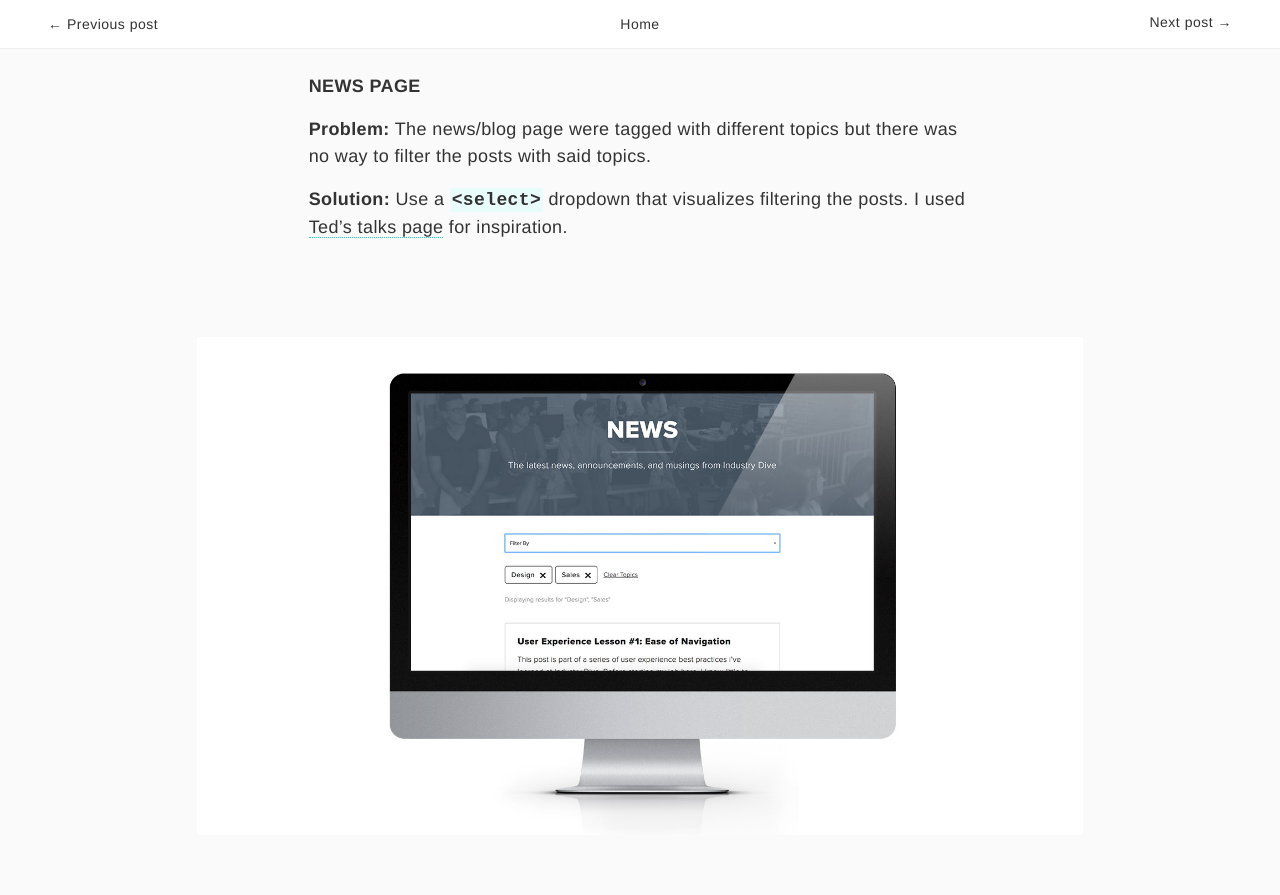
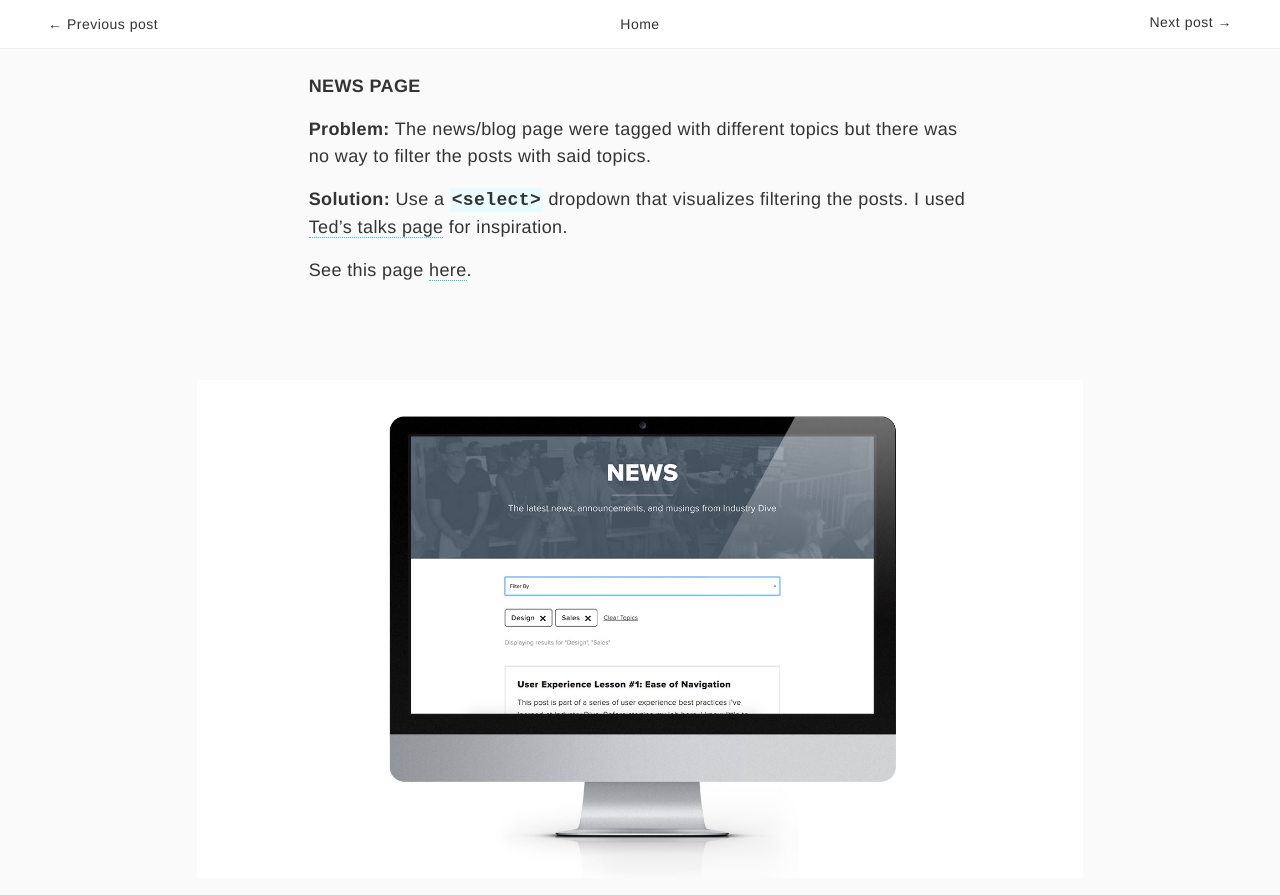
Before and after one commit to nancopeland/old-portfolio-site, a Jekyll site: the page built from _posts/2016-12-10-corp-site-updates.markdown, in a window 1280 px wide and 900 px high, scrolled down 914 px. Shown: the top 895 px of the window. Built offline with Jekyll 4.4.1, drawn with Linux system fonts in a browser that asks for light colours; nearby versions of some CDN libraries.

Commit message:
adds live links to corp site and living style guide posts

```diff
--- a/_posts/2016-12-1-living-style-guide.markdown
+++ b/_posts/2016-12-1-living-style-guide.markdown
@@ -16,6 +16,8 @@ I designed and developed the style guide for Industry Dive's design team. It is
 
 The design team was growing and we wanted an updatable site for new designers to reference for colors, typography, code standards, etc. We wanted something that was lightweight and simple but easy for any designer to update when styles or code changes.
 
+See this site [here](http://industrydive.github.io/living-styleguide/).
+
 {:.p-img}
 ![style guide grid]({{ site.url }}/assets/img/style_guide/style_guide_grid.jpg)
 
--- a/_posts/2016-12-10-corp-site-updates.markdown
+++ b/_posts/2016-12-10-corp-site-updates.markdown
@@ -23,6 +23,8 @@ In addition to maintaining Industry Dive's publication sites, I also update the
 
 **Solution:** Use a `<select>` dropdown that visualizes filtering the posts. I used [Ted's talks page](http://www.ted.com/talks) for inspiration.
 
+See this page [here](http://industrydive.com/news/).
+
 {:.p-img}
 ![news page]({{ site.url }}/assets/img/corp_site_filtering/news_page.jpg)
 
@@ -38,6 +40,8 @@ In addition to maintaining Industry Dive's publication sites, I also update the
 
 **Solution:** Split up the "About" page into two pages: "History" and "Team". For the "Team" page, have all team members on the page when it loads (instead of broken up by default) and have options to filter team members by department for ease of navigation.
 
+See this page [here](http://industrydive.com/team/).
+
 {:.p-img}
 ![team page]({{ site.url }}/assets/img/corp_site_filtering/team_page.jpg)
 
```
Also changed, not shown: 3 other files.
